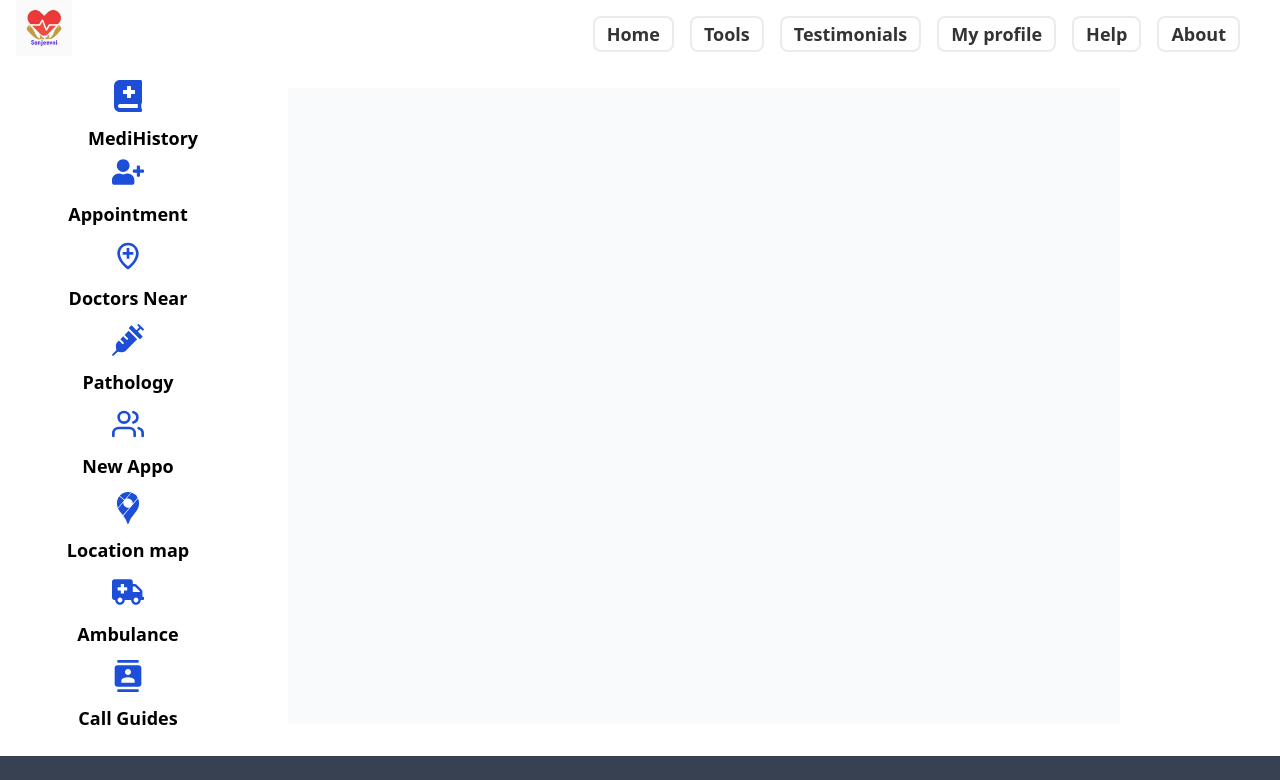
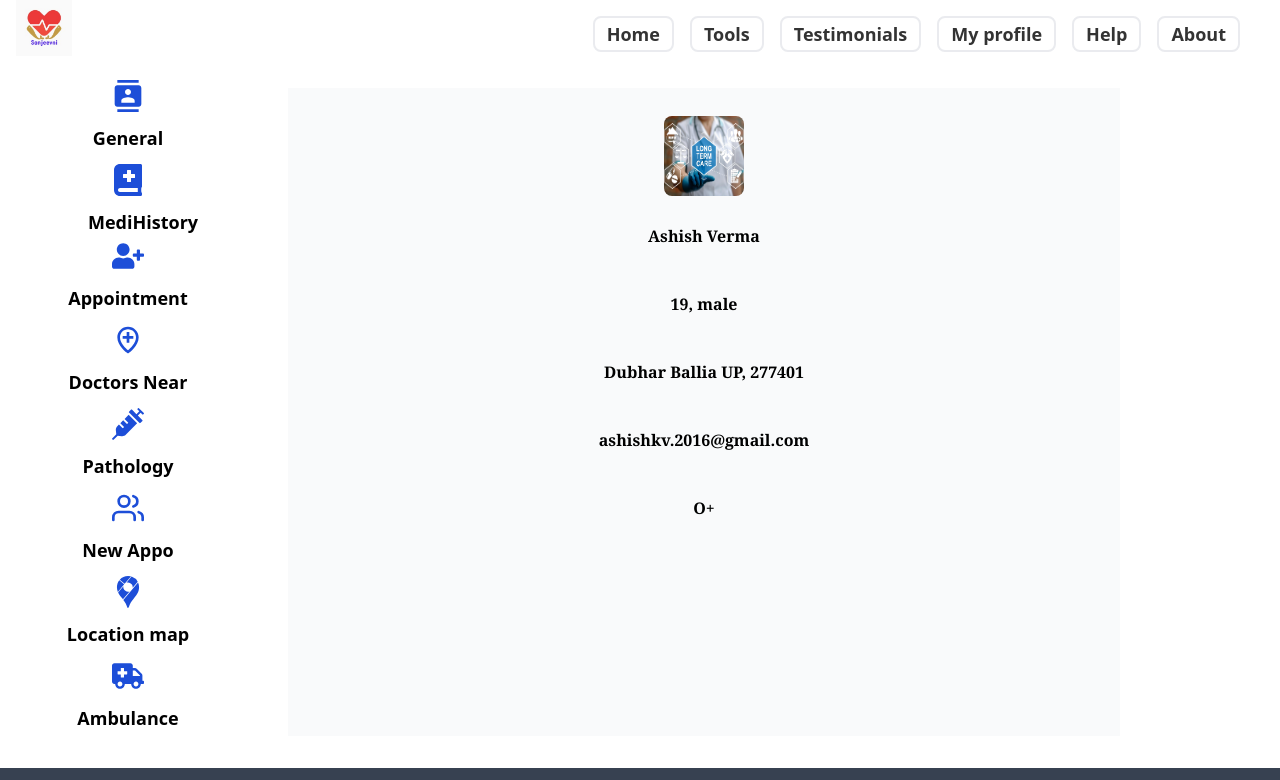
Before and after one commit to codechampriyanshu/Sanjeevani, a React (Create React App) app in the folder frontend/: page /profile in a window 1280 px wide. Shown: the top 780 px of the page. Built offline with nearby package versions, Linux system fonts and the light colour scheme.

Commit message:
commited before mid-term evaluation

```diff
--- /dev/null
+++ b/frontend/src/Components/Patient/General.jsx
@@ -0,0 +1,26 @@
+import React,{useState} from 'react'
+
+export default function General() {
+    const [user,setUser]=useState({
+         name:"Ashish Verma",
+        age:19,
+        gender:"male",
+        Address:"Dubhar Ballia UP, 277401",
+        Email:"ashishkv.2016@gmail.com",
+        height:"6",
+        weight:"50",
+        blood:"O+",
+        image:"/images/Care.jpg"
+    })
+
+    return (
+        <div className='flex flex-col items-center w-full font-serif font-bold'>
+            <img src={user.image} className='w-20 h-20 rounded-lg mt-7 '/>
+            <span className='p-4 md:pt-7'>{user.name}</span>
+            <span className='p-4 md:pt-7'>{user.age}, {user.gender}</span>
+            <span className='p-4 md:pt-7'>{user.Address}</span>
+            <span className='p-4 md:pt-7'>{user.Email}</span>
+            <span className='p-4 md:pt-7'>{user.blood}</span>
+        </div>
+    )
+}
--- a/frontend/src/Components/Patient/MediHistory.jsx
+++ b/frontend/src/Components/Patient/MediHistory.jsx
@@ -1,26 +1,23 @@
 import React from 'react'
+import { useState } from 'react'
 
 export const MediHistory = () => {
-    {/* fetch data of all the activities of the patient in an array */}
-    const arr=[
-       {
-            doctorName:"Asish",
-            date:"12 jan 2000",
-            issues:"",
-            medicines:["med1","med2","med3"],
-            tests:{
-                test1:"",
-                test2:"",
-            }
-        },
-
-        {
-
-        }
-    ]
+    const [val,setval]=useState({
+        Patient:"Priyanshu Raj",
+        disease:"tuberclosis",
+        consultanthospital:"CMC vellore",
+        consultantdoctor:"Dr Sony",
+        drrepo:"patient has  severe tb since 5 years and is now in critical condition",
+        medicine:"mogid-md500 Nicardia 5 "
+    })
     return (
-        <div>
-            <div className=""></div>
+        <div className='flex flex-col items-center w-full font-serif font-bold'>
+            <span className='p-4 md:pt-7'>{val.Patient}</span>
+            <span className='p-4 md:pt-7'>{val.disease}</span>
+            <span className='p-4 md:pt-7'>{val.consultanthospital}</span>
+            <span className='p-4 md:pt-7'>{val.consultantdoctor}</span>
+            <span className='p-4 md:pt-7'>{val.drrepo}</span>
+            <span className='p-4 md:pt-7'>{val.medicine}</span>
 
         </div>
     )
--- a/frontend/src/Components/Patient/Services.jsx
+++ b/frontend/src/Components/Patient/Services.jsx
@@ -8,9 +8,12 @@ import {MdContacts} from "react-icons/md";
 import { useState } from 'react';
 import Navbar from '../Navbar/Nav'
 import Footer from '../Footer/Footer'
+import General from './General';
+import {MediHistory} from './MediHistory'
 export default function Services() {
     const [click,setclick]=useState(false)
     const [toggle,setToggle]=useState(false)
+    const [active,setActive]=useState("General")
 
     function handClick(){
         setclick(!click)
@@ -26,8 +29,13 @@ export default function Services() {
             </div>
             <div className='grid grid-cols-10'>
                 <div className={(click?"translate-x-1 ":"-translate-x-72 ")+`duration-500 col-span-2 md:translate-x-0 transform p-3 m-3 font-semibold `}>
-                    <div className="flex flex-col items-center justify-center ">
-                        <FaBookMedical className="w-8 h-8 text-blue-700 md:mb-2 lg:mb-3"/>
+                    <div className="flex flex-col items-center justify-center">
+                        <MdContacts className="w-8 h-8 text-blue-700 md:mb-2 lg:mb-3" onClick={()=>setActive("General")}/>
+                        <span className='text-sm md:text-base lg:text-lg '>General</span>
+                    </div>
+
+                    <div className="flex flex-col items-center justify-center pt-3">
+                        <FaBookMedical className="w-8 h-8 text-blue-700 md:mb-2 lg:mb-3" onClick={()=>setActive("MediHistory")}/>
                         <span className="w-8 h-8 mr-12 text-sm md:text-base lg:text-lg ">MediHistory</span>
                     </div>
                     <div className="flex flex-col items-center justify-center">
@@ -56,13 +64,11 @@ export default function Services() {
                         <FaAmbulance className="w-8 h-8 text-blue-700 md:mb-2 lg:mb-3"/>
                         <span className='pb-3 text-sm md:text-base lg:text-lg '>Ambulance</span>
                     </div>
-                    <div className="flex flex-col items-center justify-center">
-                        <MdContacts className="w-8 h-8 text-blue-700 md:mb-2 lg:mb-3"/>
-                        <span className='text-sm md:text-base lg:text-lg '>Call Guides</span>
-                    </div>
+
                 </div>
                 <div className="col-span-8 m-8 md:col-span-7 bg-gray-50">
-
+                {active==="General" && <General/>}
+                {active==="MediHistory" && <MediHistory/>}
                 </div>
             </div>
       </div>
```
Also changed, not shown: 1 other file (tests, documents, lock files or other folders).
